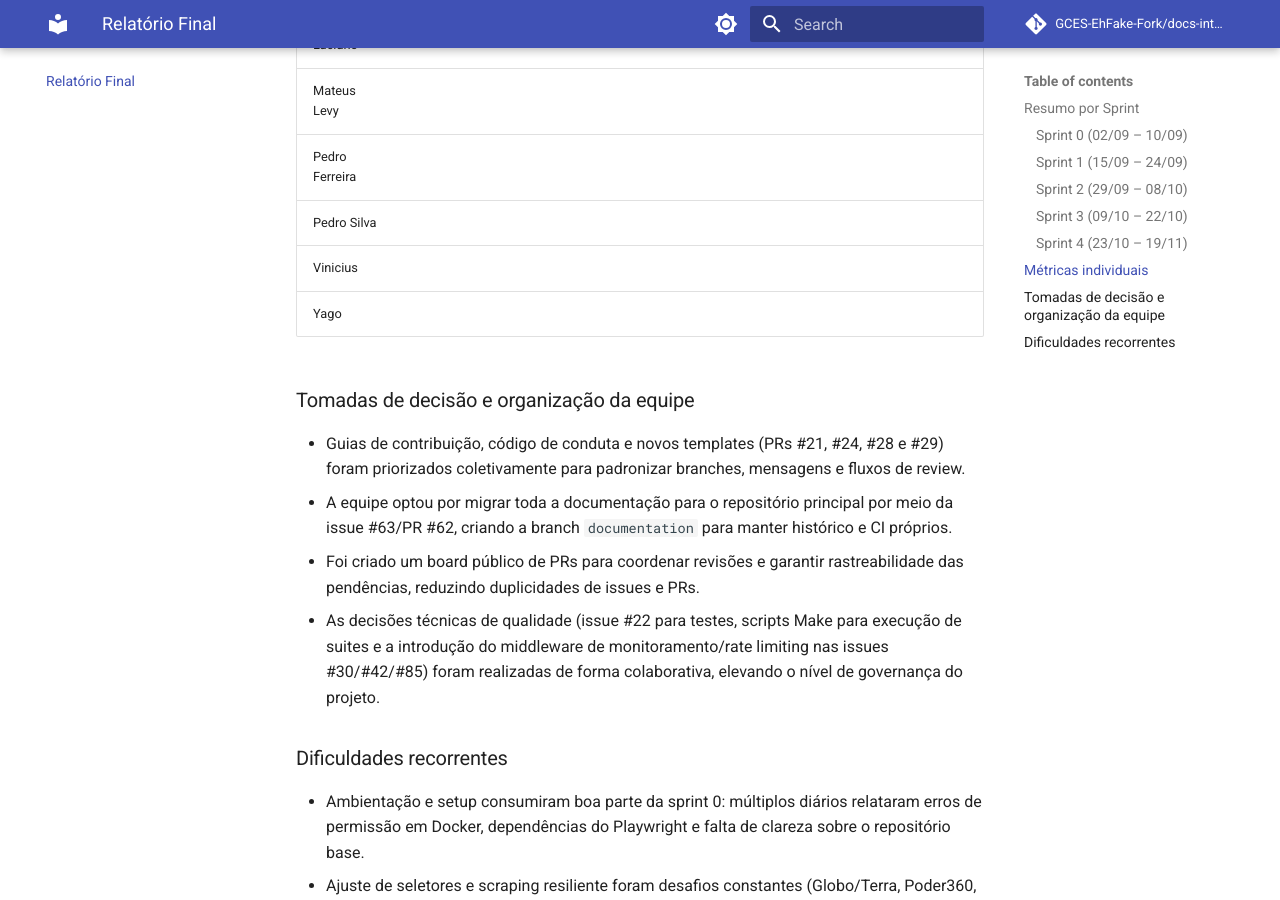
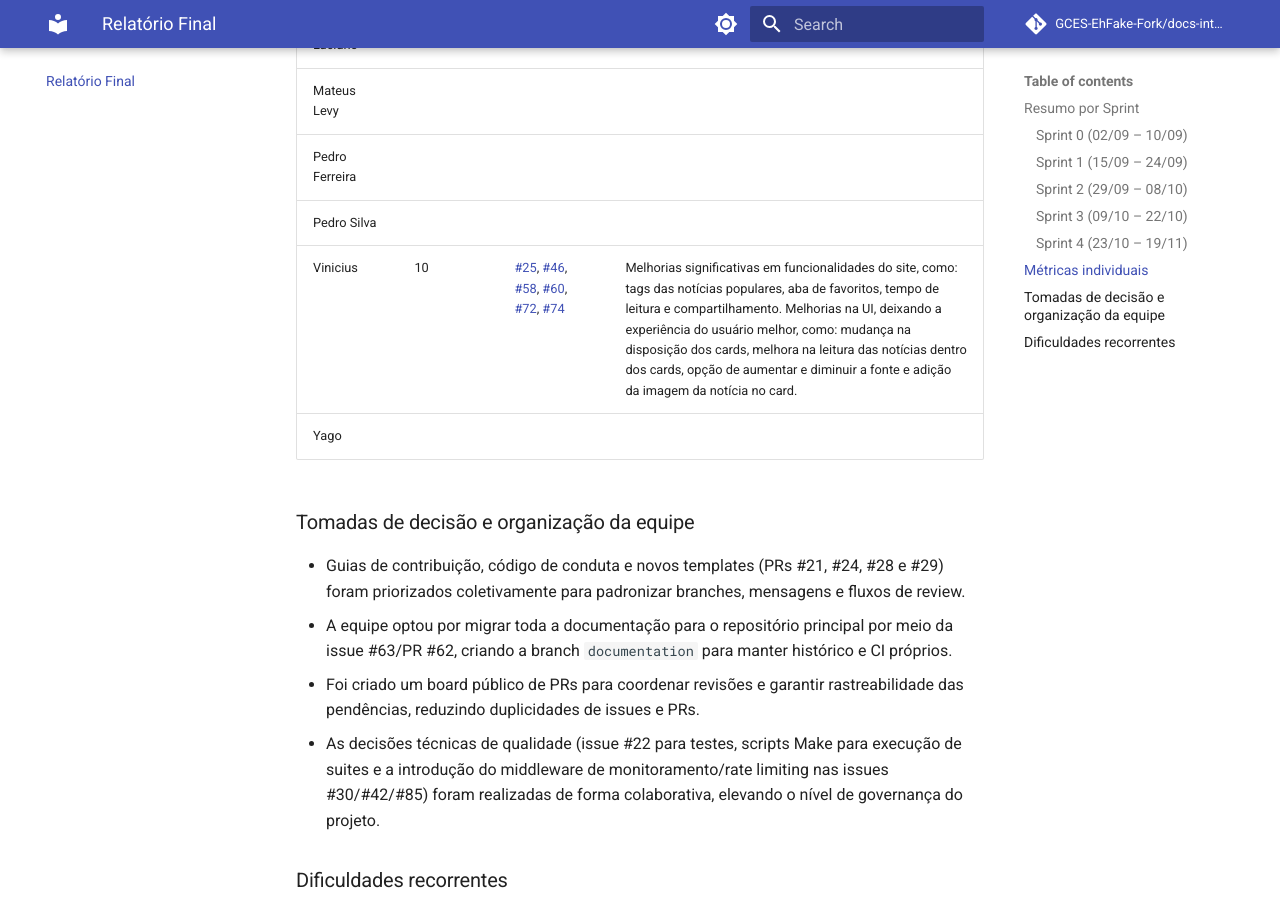
Before and after one commit to GCES-EhFake-Fork/docs-interno, an MkDocs documentation site: the page built from docs/relatorioFinal.md, in a window 1280 px wide and 900 px high, scrolled down 1968 px. Built offline with MkDocs 1.6.1 and Material for MkDocs 9.7.7, drawn with Linux system fonts in a browser that asks for light colours; comment, search, counter and statistics services are not loaded; some of the changed text lies outside the part shown.

Commit message:
Docs/relatorioF_Vinicius
Updated highlights for Sprints 1, 2, and 3, including new contributions and pending issues.

```diff
--- a/docs/relatorioFinal.md
+++ b/docs/relatorioFinal.md
@@ -8,13 +8,13 @@
 #### Sprint 1 (15/09 – 24/09)
 
 - Prioridades: primeiros scrapers (Globo, Terra, Brasil de Fato, Agência Pública) e fortalecimento do fluxo de GCES ([Issue#22](https://github.com/EH-FAKE/check-up/issues/22), [Issue#30](https://github.com/EH-FAKE/check-up/issues/30); [PR#21](https://github.com/EH-FAKE/check-up/pull/21), [PR#24](https://github.com/EH-FAKE/check-up/pull/24), [PR#28](https://github.com/EH-FAKE/check-up/pull/28), [PR#29](https://github.com/EH-FAKE/check-up/pull/29)).
-- Destaques: [PR#33](https://github.com/EH-FAKE/check-up/pull/33)/[PR#36](https://github.com/EH-FAKE/check-up/pull/36) (Globo/Terra) e [PR#39](https://github.com/EH-FAKE/check-up/pull/39)/[PR#40](https://github.com/EH-FAKE/check-up/pull/40) (Brasil de Fato/Agência Pública). [PR#41](https://github.com/GCES-EhFake-Fork/docs-interno/pull/41) consolidou o relatório.
+- Destaques: [PR#33](https://github.com/EH-FAKE/check-up/pull/33)/[PR#36](https://github.com/EH-FAKE/check-up/pull/36) (Globo/Terra) e [PR#39](https://github.com/EH-FAKE/check-up/pull/39)/[PR#40](https://github.com/EH-FAKE/check-up/pull/40) (Brasil de Fato/Agência Pública). [PR#41](https://github.com/GCES-EhFake-Fork/docs-interno/pull/41). FrontEnd [PR#25](https://github.com/EH-FAKE/check-up/pull/25), consolidou o relatório.
 - Pendente: [PR#39](https://github.com/EH-FAKE/check-up/pull/39) permaneceu em revisão por falta de disponibilidade de parte da equipe.
 
 #### Sprint 2 (29/09 – 08/10)
 
 - Prioridades: estabilizar scrapers existentes ([PR#38](https://github.com/EH-FAKE/check-up/pull/38), [PR#49](https://github.com/EH-FAKE/check-up/pull/49)) e concluir Jornal de Brasília ([Issue#50](https://github.com/EH-FAKE/check-up/issues/50) / [PR#53](https://github.com/EH-FAKE/check-up/pull/53)) enquanto novos portais (Congresso em Foco, Agora no Vale) ganhavam forma.
-- Destaques: correção de build ([PR#44](https://github.com/EH-FAKE/check-up/pull/44)), spider/play Cada Minuto ([fe58f798](https://github.com/GCES-EhFake-Fork/checkUp/commit/fe58f79849de5f9f1b8688735fc49ffcfd8240c5)/[55ac5f5a](https://github.com/GCES-EhFake-Fork/checkUp/commit/55ac5f5ad44168c01f15d3790360ec90127e8bca)) e início do portal Agora no Vale ([PR#55](https://github.com/EH-FAKE/check-up/pull/55)).
+- Destaques: correção de build ([PR#44](https://github.com/EH-FAKE/check-up/pull/44)), spider/play Cada Minuto ([fe58f798](https://github.com/GCES-EhFake-Fork/checkUp/commit/fe58f79849de5f9f1b8688735fc49ffcfd8240c5)/[55ac5f5a](https://github.com/GCES-EhFake-Fork/checkUp/commit/55ac5f5ad44168c01f15d3790360ec90127e8bca)), FrontEnd [PR#46](https://github.com/EH-FAKE/check-up/pull/46) e início do portal Agora no Vale ([PR#55](https://github.com/EH-FAKE/check-up/pull/55)).
 - Pendente: [Issue#51](https://github.com/EH-FAKE/check-up/issues/51) (Congresso em Foco) seguiu em validação, assim como a [Issue#45](https://github.com/EH-FAKE/check-up/issues/45) sobre documentação de segurança.
 
 #### Sprint 3 (09/10 – 22/10)
@@ -45,8 +45,8 @@
 | Mateus Levy    |         |                                                                                                                                                                                                                                                                    |                                                                                                                                 |
 | Pedro Ferreira |         |                                                                                                                                                                                                                                                                    |                                                                                                                                 |
 | Pedro Silva    |         |                                                                                                                                                                                                                                                                    |                                                                                                                                 |
-| Vinicius       |         |                                                                                                                                                                                                                                                                    |                                                                                                                                 |
-| Yago           |         |                                                                                                                                                                                                                                                                    |                                                                                                                                 |
+| Vinicius       |    10    |        [#25](https://github.com/EH-FAKE/check-up/pull/25), [#46](https://github.com/EH-FAKE/check-up/pull/46), [#58](https://github.com/EH-FAKE/check-up/pull/58), [#60](https://github.com/EH-FAKE/check-up/pull/60), [#72](https://github.com/EH-FAKE/check-up/pull/72), [#74](https://github.com/EH-FAKE/check-up/pull/74)                                                                                                                                                                                                                                                             | Melhorias significativas em funcionalidades do site, como: tags das notícias populares, aba de favoritos, tempo de leitura e compartilhamento. Melhorias na UI, deixando a experiência do usuário melhor, como: mudança na disposição dos cards, melhora na leitura das notícias dentro dos cards, opção de aumentar e diminuir a fonte e adição da imagem da notícia no card.                                                                                                                     |
+| Yago           |         |                                                                                                                                                                                                                                                                   |                                                                                                                                 |
 
 ### Tomadas de decisão e organização da equipe
 
```
